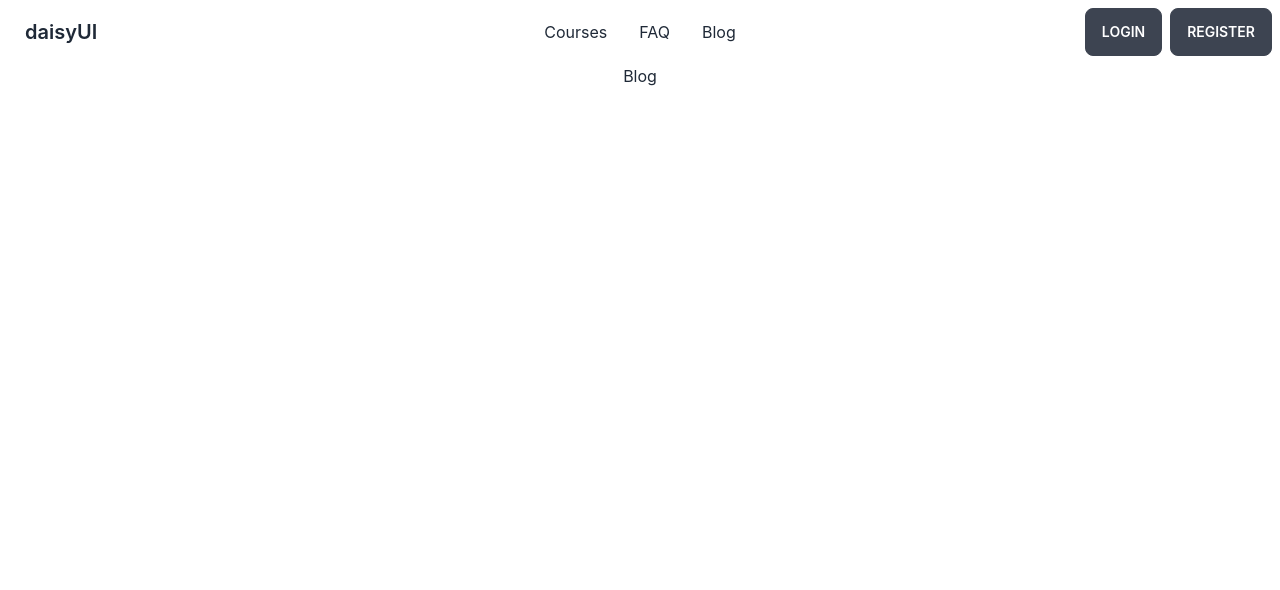
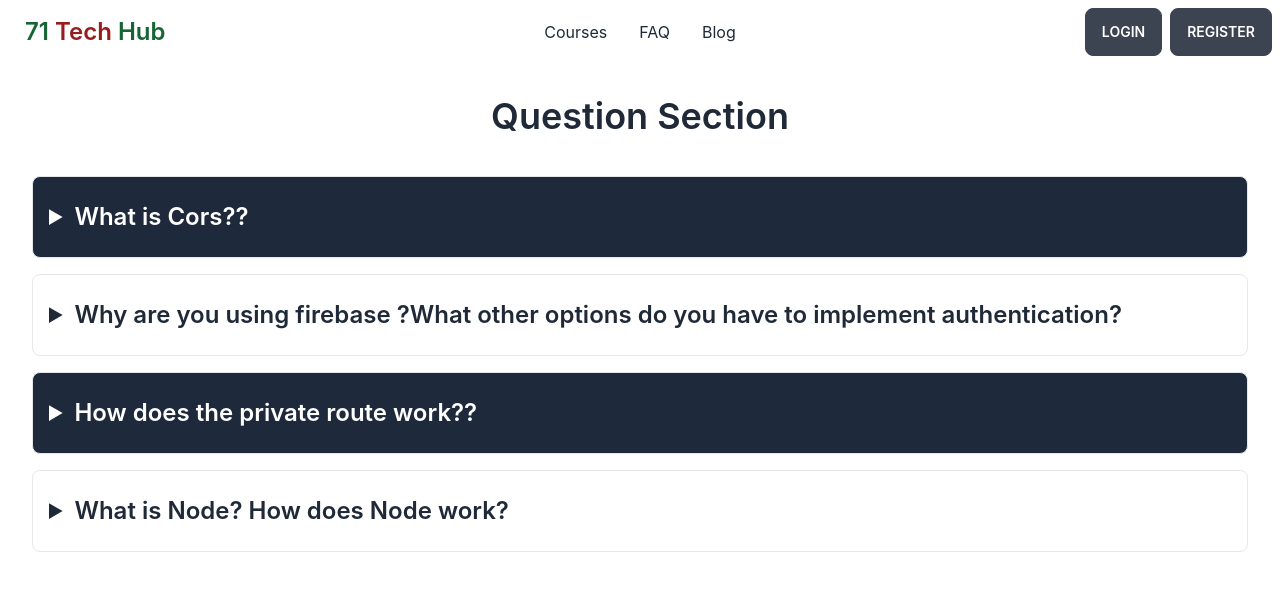
Before and after one commit to Fahim-2001/Learning-App-Client, a React (Create React App) app: page /blog in a window 1280 px wide. Shown: the top 590 px of the page. Built offline with nearby package versions, Linux system fonts and the light colour scheme.

Commit message:
Blog page added

```diff
--- a/src/Pages/Blog/Blog.js
+++ b/src/Pages/Blog/Blog.js
@@ -2,9 +2,90 @@ import React from "react";
 
 const Blog = () => {
   return (
-    <div>
-      <h1>Blog</h1>
-    </div>
+    <section className="dark:bg-gray-800 dark:text-gray-100">
+      <div className="container flex flex-col justify-center px-4 py-8 mx-auto md:p-8">
+        <h2 className="text-2xl font-semibold sm:text-4xl">
+          {" "}
+          Question Section{" "}
+        </h2>
+
+        <div className="space-y-4 mt-10">
+          <details className="w-full border rounded-lg bg-slate-800 text-white  text-left">
+            <summary className="px-4 py-6 text-2xl font-semibold focus:outline-none focus-visible:ring-violet-400">
+              {" "}
+              What is Cors??{" "}
+            </summary>
+            <p className="px-4 py-6 pt-0 ml-4 -mt-4 dark:text-gray-400">
+              Cross-origin resource sharing is a mechanism that allows a way for
+              web pages to access API or assets running on a different
+              restricted domain.Today, we’ll explore CORS in-depth and learn how
+              to activate it on different front-end frameworks. It is an
+              HTTP-header based mechanism that allows a server to indicate any
+              origins (domain, scheme, or port) other than its own from which a
+              browser should permit loading resources. CORS also relies on a
+              mechanism by which browsers make a "preflight" request to the
+              server hosting the cross-origin resource, in order to check that
+              the server will permit the actual request. In that preflight, the
+              browser sends headers that indicate the HTTP method and headers
+              that will be used in the actual request.
+            </p>
+          </details>
+          <details className="w-full  border rounded-lg  text-left">
+            <summary className="px-4 py-6 text-2xl font-semibold focus:outline-none focus-visible:ring-violet-400">
+              Why are you using firebase ?What other options do you have to
+              implement authentication?
+            </summary>
+            <span>
+              <p className="px-4 py-6 pt-0 ml-4 -mt-4 dark:text-gray-400">
+                Firebase is a free service that lets users log in with their
+                Google account. Firebase is a good choice if you plan to either
+                write a brand-new application or rewrite an existing one from
+                scratch. Additionally, Firebase helps in the easy storing and
+                retrieval of dynamic content. If you decide to develop the
+                application without any form of custom coding the backend,
+                Firebase makes this easy. Firebase is also serverless which
+                means that Firebase runs on the cloud and you don’t need a
+                physical server that’s constantly running.
+              </p>
+            </span>
+            Yes there have another options to do implement authentication.
+          </details>
+          <details className="w-full border rounded-lg bg-slate-800 text-white  text-left">
+            <summary className="text-2xl font-semibold px-4 py-6 focus:outline-none focus-visible:ring-violet-400">
+              How does the private route work??
+            </summary>
+            <p className="px-4 py-6 pt-0 ml-4 -mt-4 dark:text-gray-400">
+              The react private route component renders a route component if the
+              user is logged in and in an authorised role for the route, if the
+              user isn’t logged in they’re redirected to the /login page, if the
+              user is logged in but aren’t in an authorised role they’re
+              redirected to the home page.{" "}
+            </p>
+          </details>
+          <details className="w-full border rounded-lg text-left">
+            <summary className="px-4  text-2xl font-semibold py-6 focus:outline-none focus-visible:ring-violet-400">
+              What is Node? How does Node work?
+            </summary>
+            <span>
+              <p className="px-4 py-6 pt-0 ml-4 -mt-4 dark:text-gray-400">
+                Learn about Node.js, a JavaScript runtime for building
+                server-side or desktop applications.
+              </p>
+            </span>
+            <span>
+              <p>
+                Node.js is the JavaScript runtime environment which is based on
+                Google’s V8 Engine i.e. with the help of Node.js we can run the
+                JavaScript outside of the browser. Other things that you may or
+                may not have read about Node.js is that it is single-threaded,
+                based on event-driven architecture, and non-blocking based on
+                the I/O model.
+              </p>
+            </span>
+          </details>
+        </div>
+      </div>
+    </section>
   );
 };
 
--- a/src/Pages/SharedPages/Header/Header.js
+++ b/src/Pages/SharedPages/Header/Header.js
@@ -42,7 +42,13 @@ const Header = () => {
         </div>
         {/* Site name */}
         <Link to="/courses" className="btn btn-ghost normal-case text-xl">
-          daisyUI
+          <p className="text-2xl">
+            <span className="text-green-800">71</span>
+            {"  "}
+            <span className="text-red-800">Tech</span>
+            {"  "}
+            <span className="text-green-800">Hub</span>
+          </p>
         </Link>
       </div>
       <div className="navbar-center hidden lg:flex ">
```
